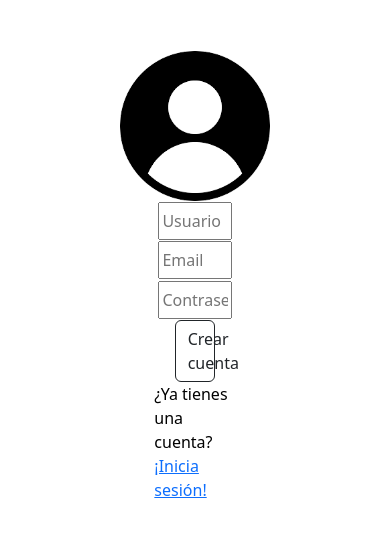
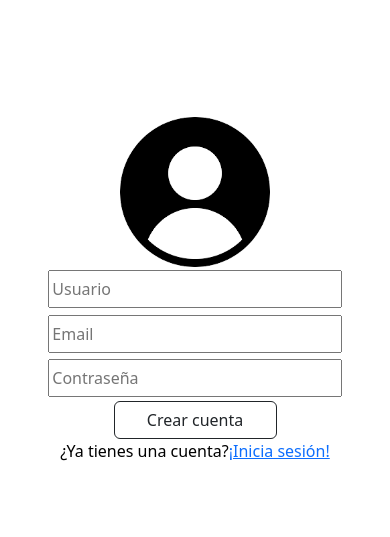
Before and after one commit to pilarlaborde1411-source/tpfinalcuatri, a PHP site: page /registrarse.php in a window 390 px wide. Shown: the top 537 px of the page. Run offline with PHP 8.4, Linux system fonts and the light colour scheme.

Commit message:
Update registrarse.css

```diff
--- a/registrarse.css
+++ b/registrarse.css
@@ -2,8 +2,8 @@
     display: flex;
     flex-direction: column;
     color: rgb(0, 0, 0);
-    width: 27%;
-    height: 25%;
+    width: 350px;
+    height: 350px;
     justify-content: center;
     align-items: center;
     margin: auto;
@@ -36,3 +36,10 @@
 .form button {
     width: 50%;
 }
+
+@media(max-width: 768px) {
+    .container {
+        height: 30%;
+        margin-top: 30%;
+    }
+}
```
